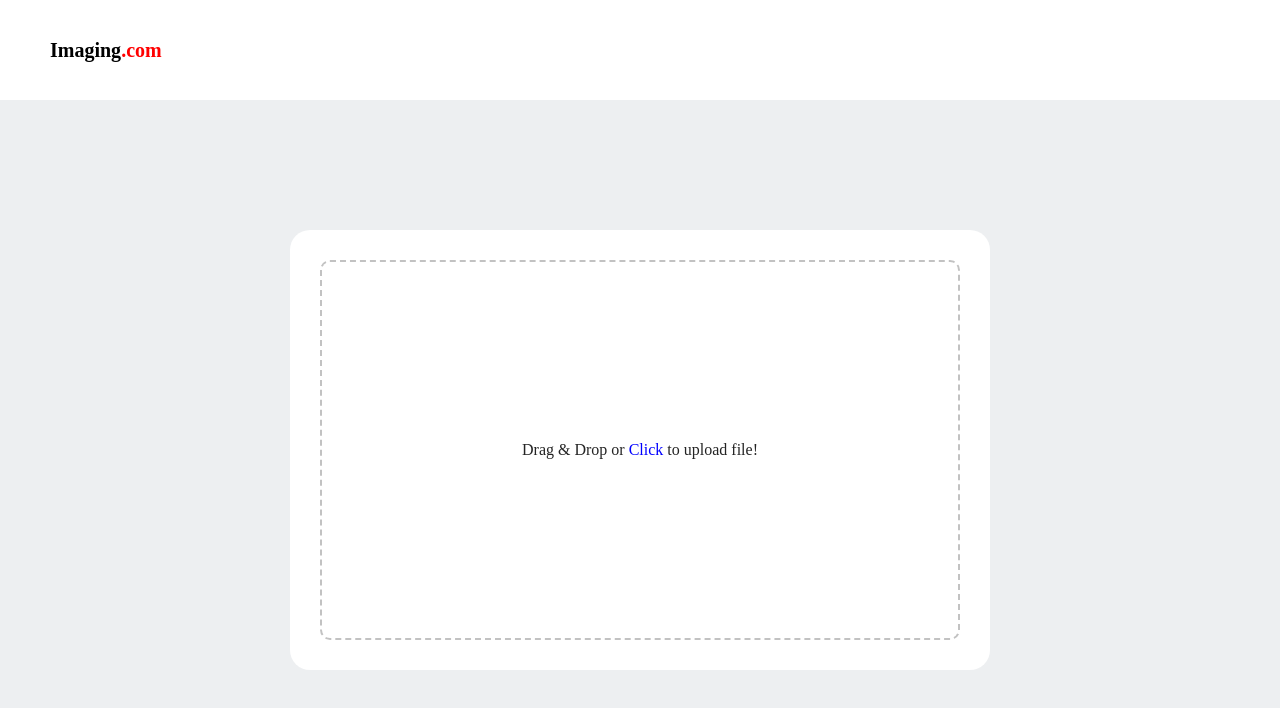
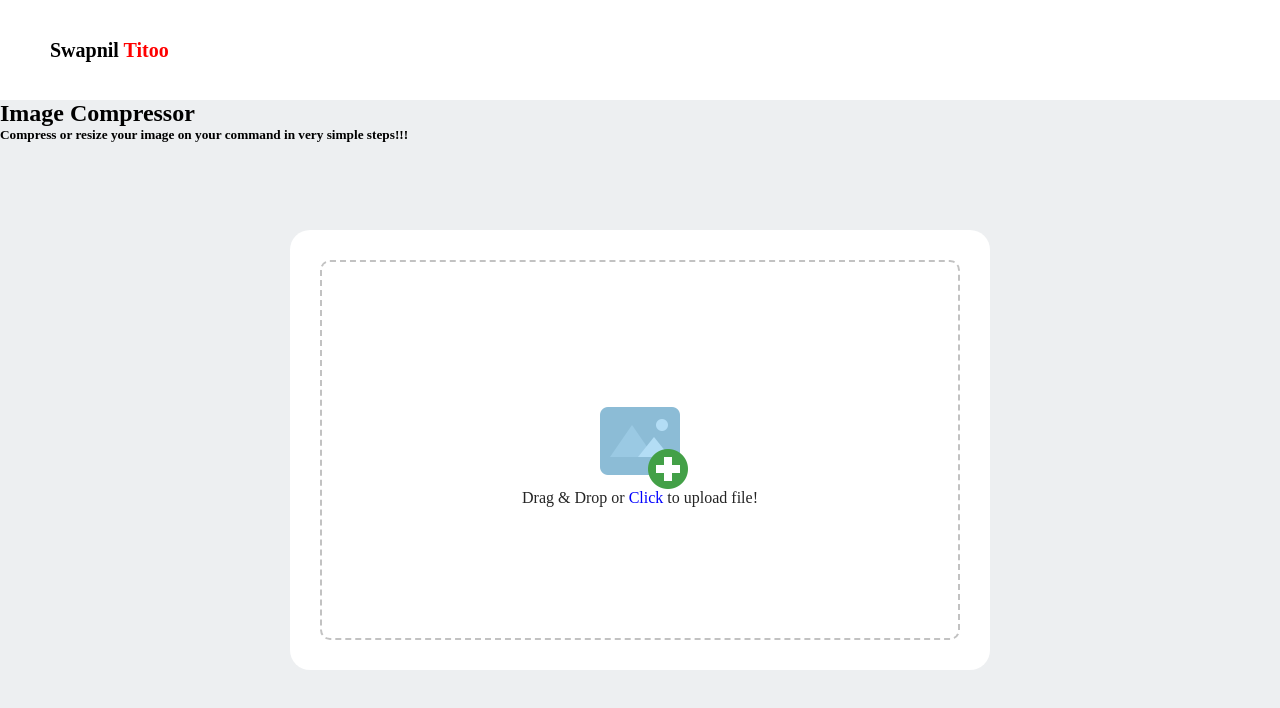
Before and after one commit to swapniltitoo/image-resizer, a plain HTML site: page index.html in a window 1280 px wide. Drawn offline with Linux system fonts and the light colour scheme.

Commit message:
Update index.html

```diff
--- a/index.html
+++ b/index.html
@@ -4,20 +4,23 @@
 <head>
     <meta charset="UTF-8">
     <meta name="viewport" content="width=device-width, initial-scale=1.0">
-    <title>Imaging.com</title>
+    <title>Image Resizer</title>
     <link rel="stylesheet" href="./style.css">
     <script src="./script.js" defer></script>
 </head>
 
 <body>
     <nav>
-        <h1>Imaging<span style="color: red;;">.com</span></h1>
+        <h1>Swapnil <span style="color: red;">Titoo</span></h1>
     </nav>
+
+    <h2>Image Compressor</h2>
+    <h5>Compress or resize your image on your command in very simple steps!!!</h5>
 
     <div class="container">
         <div class="image-container">
             <input type="file" accept="image/*" hidden class="file">
-            <img src="./icons8-upload-80.png" alt="" class="preview-image">
+            <img src="./upload-icon.png" alt="" class="preview-image">
             <p>Drag & Drop or <span style="color: blue; cursor: pointer;">Click</span> to upload file!</p>
         </div>
 
```
